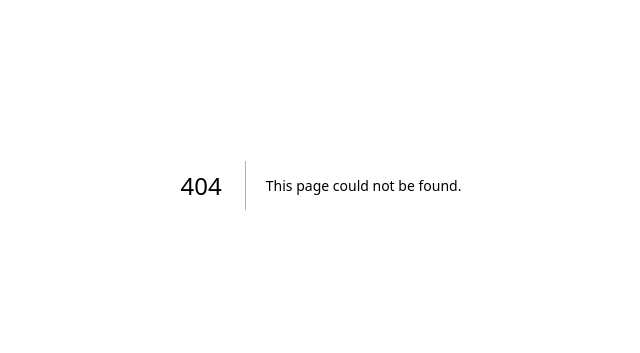
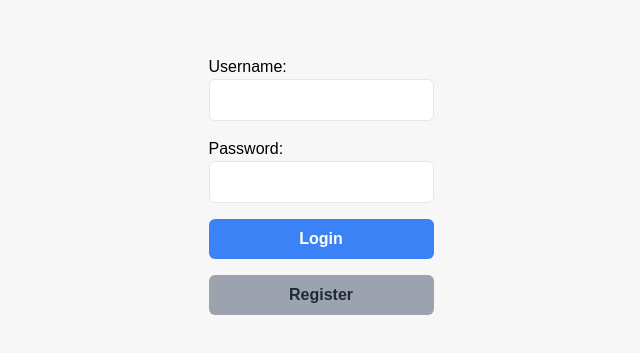
Before and after one commit to PatriciaCindyLiunadi/cinema-xxi, a Next.js app: page /login in a window 1280 px wide. Before the commit this address had no page. Shown: the part 215-568 px from the top of the page, without its empty margins (319-959 px from the left). Built offline with nearby package versions, Linux system fonts and the light colour scheme.

Commit message:
update login

```diff
--- a/package.json
+++ b/package.json
@@ -10,6 +10,7 @@
   },
   "dependencies": {
     "autoprefixer": "^10.4.15",
+    "axios": "^1.5.0",
     "eslint": "8.48.0",
     "eslint-config-next": "13.4.19",
     "next": "13.4.19",
--- /dev/null
+++ b/src/pages/login.js
@@ -0,0 +1,94 @@
+import { useState } from 'react';
+import axios from 'axios';
+import Link from 'next/link';
+
+const Login = () => {
+  const [username, setUsername] = useState('');
+  const [password, setPassword] = useState('');
+  const [loginError, setLoginError] = useState('');
+  const [isFormValid, setIsFormValid] = useState(true); // Validasi tambahan
+
+  const handleSubmit = async (e) => {
+    e.preventDefault();
+
+    // Validasi apakah kedua bidang telah diisi
+    if (!username || !password) {
+      setLoginError('Mohon isi semua bidang.');
+      setIsFormValid(false);
+      return;
+    }
+
+    try {
+      const response = await axios.post('https://dummyjson.com/docs/auth', {
+        username,
+        password,
+      });
+
+      // Cek status respons
+      if (response.status === 200) {
+        // Respons berhasil, Anda dapat melakukan tindakan sesuai kebutuhan,
+        // seperti mengarahkan pengguna ke halaman selanjutnya atau menyimpan token otentikasi.
+        console.log('Login berhasil');
+      } else {
+        // Respons tidak berhasil
+        setLoginError('Login gagal. Silakan coba lagi.');
+      }
+    } catch (error) {
+      console.error('Error:', error);
+      setLoginError('Terjadi kesalahan dalam menghubungi server. Silakan coba lagi.');
+    }
+  };
+
+  return (
+    <div className="min-h-screen flex items-center justify-center">
+      <form onSubmit={handleSubmit} className="space-y-4">
+        <div className="flex flex-col">
+          <label htmlFor="username" className="block">Username:</label>
+          <input
+            type="text"
+            id="username"
+            name="username"
+            value={username}
+            onChange={(e) => setUsername(e.target.value)}
+            className="border rounded-md p-2"
+          />
+        </div>
+        <div className="flex flex-col">
+          <label htmlFor="password" className="block">Password:</label>
+          <input
+            type="password"
+            id="password"
+            name="password"
+            value={password}
+            onChange={(e) => setPassword(e.target.value)}
+            className="border rounded-md p-2"
+          />
+        </div>
+        {!isFormValid && (
+          <div className="text-red-600">Mohon isi semua bidang.</div>
+        )}
+        {loginError && (
+          <div className="text-red-600">{loginError}</div>
+        )}
+        <div className="flex flex-col">
+          <button
+            type="submit"
+            className="bg-blue-500 text-white px-4 py-2 rounded-md hover:bg-blue-600"
+          >
+            <Link href="/home">Login</Link>
+          </button>
+        </div>
+        <div className="flex flex-col">
+          <button
+            type="button"
+            className="bg-gray-400 text-gray-800 px-4 py-2 rounded-md hover:bg-gray-500"
+          >
+            <Link href="/register">Register</Link>
+          </button>
+        </div>
+      </form>
+    </div>
+  );
+};
+
+export default Login;
```
Also changed, not shown: 1 other file (tests, documents, lock files or other folders).
